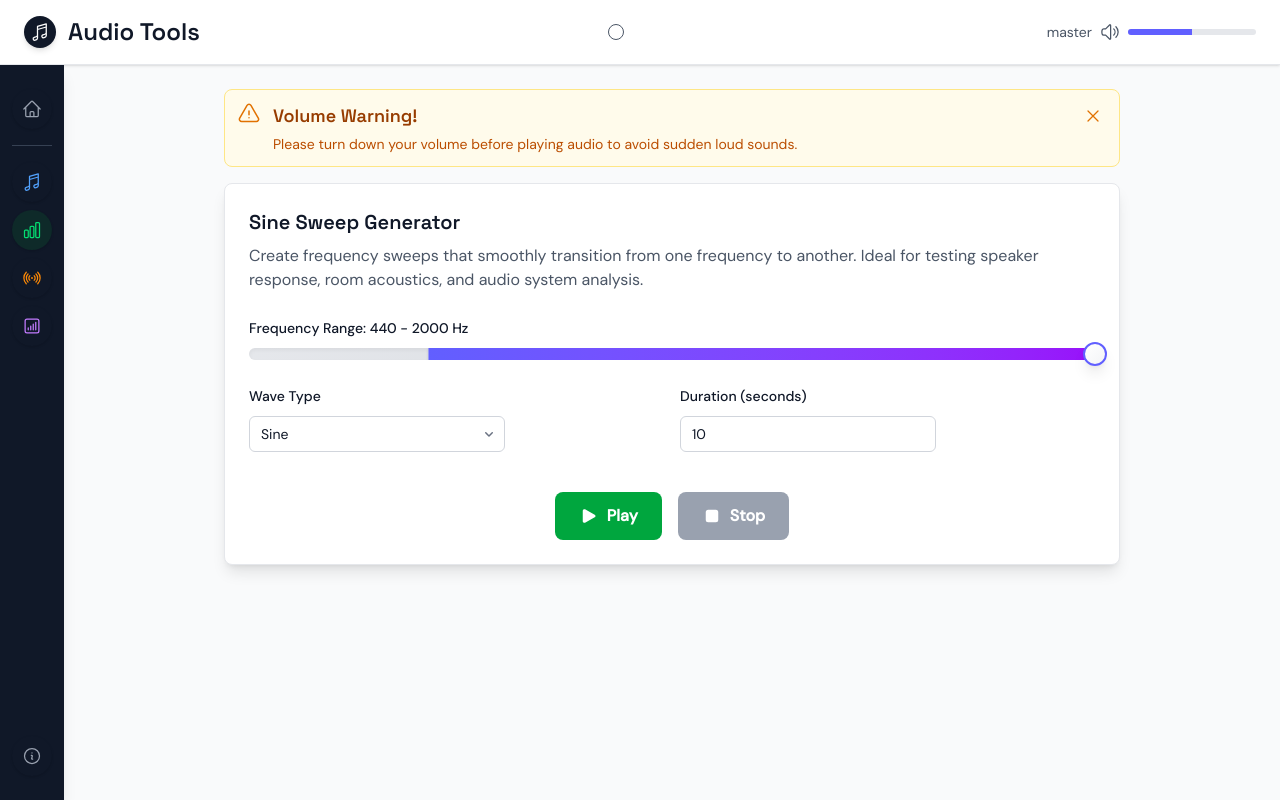
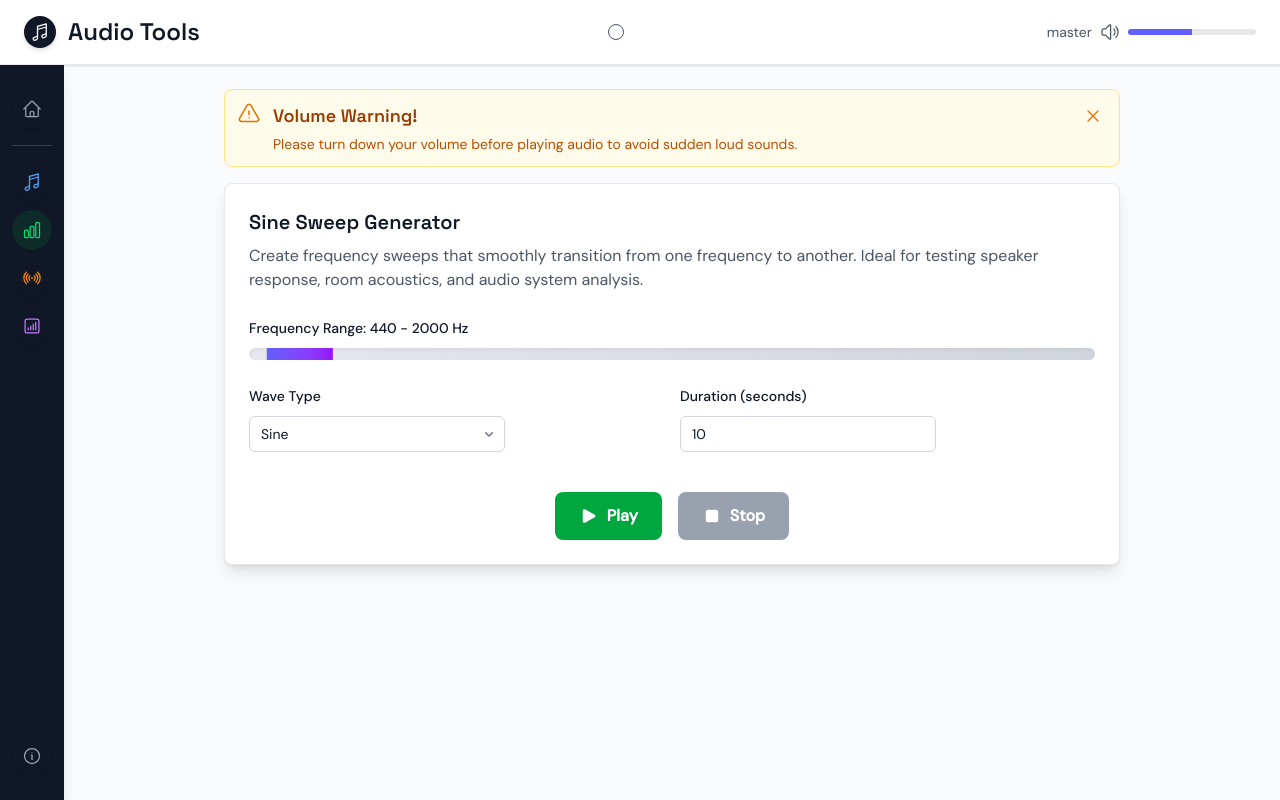
Before and after one commit to jeissler/web-audio-tools, a Vue app: page /sine-sweep in a window 1280 px wide. Built offline with nearby package versions, Linux system fonts and the light colour scheme.

Commit message:
extend frequency range for tools and add constants

```diff
--- a/src/constants/audio.ts
+++ b/src/constants/audio.ts
@@ -1,5 +1,7 @@
 import { type WaveType, type NoiseType } from '@/services/WebAudioService'
 
+export const MIN_FREQUENCY = 20
+export const MAX_FREQUENCY = 20000
 export const DEFAULT_FREQUENCY = 440
 export const DEFAULT_VOLUME = 0.5
 export const DEFAULT_DURATION = 10
--- a/src/views/SineSweepView.vue
+++ b/src/views/SineSweepView.vue
@@ -12,8 +12,8 @@
         </label>
         <RangeSlider
           v-model="frequencyRange"
-          :min="20"
-          :max="2000"
+          :min="MIN_FREQUENCY"
+          :max="MAX_FREQUENCY"
           :step="1"
           :tooltips="true"
           :is-range="true"
@@ -73,6 +73,7 @@ import ControlButton from '@/components/ControlButton.vue'
 import ControlSelect from '@/components/ControlSelect.vue'
 import ControlInput from '@/components/ControlInput.vue'
 import { useAudioEngine } from '@/composables/useAudioEngine'
+import { MIN_FREQUENCY, MAX_FREQUENCY } from '@/constants/audio'
 import type { WaveType } from '@/services/WebAudioService'
 
 const {
--- a/src/views/StereoTesterView.vue
+++ b/src/views/StereoTesterView.vue
@@ -23,8 +23,8 @@
           </label>
           <RangeSlider
             :model-value="frequency"
-            :min="20"
-            :max="2000"
+            :min="MIN_FREQUENCY"
+            :max="MAX_FREQUENCY"
             :step="1"
             :tooltips="true"
             class="mt-2"
@@ -140,6 +140,7 @@ import RangeSlider from '@/components/RangeSlider.vue'
 import ControlButton from '@/components/ControlButton.vue'
 import ControlSelect from '@/components/ControlSelect.vue'
 import { useAudioEngine } from '@/composables/useAudioEngine'
+import { MIN_FREQUENCY, MAX_FREQUENCY } from '@/constants/audio'
 import type { WaveType } from '@/services/WebAudioService'
 
 const {
--- a/src/views/ToneGeneratorView.vue
+++ b/src/views/ToneGeneratorView.vue
@@ -12,8 +12,8 @@
         </label>
         <RangeSlider
           :model-value="frequency"
-          :min="20"
-          :max="2000"
+          :min="MIN_FREQUENCY"
+          :max="MAX_FREQUENCY"
           :step="1"
           :tooltips="true"
           class="mt-2"
@@ -73,6 +73,7 @@ import ControlButton from '@/components/ControlButton.vue'
 import ControlSelect from '@/components/ControlSelect.vue'
 import ControlInput from '@/components/ControlInput.vue'
 import { useAudioEngine } from '@/composables/useAudioEngine'
+import { MIN_FREQUENCY, MAX_FREQUENCY } from '@/constants/audio'
 import type { WaveType } from '@/services/WebAudioService'
 
 const {
```
